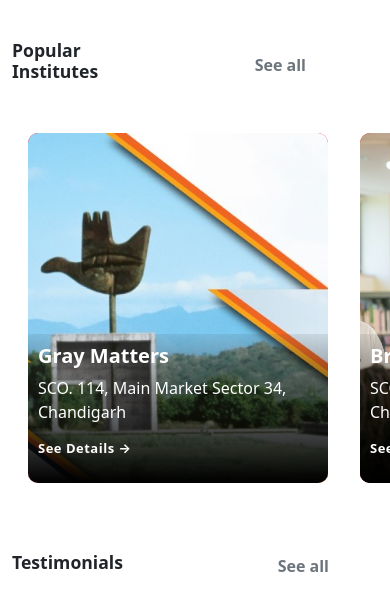
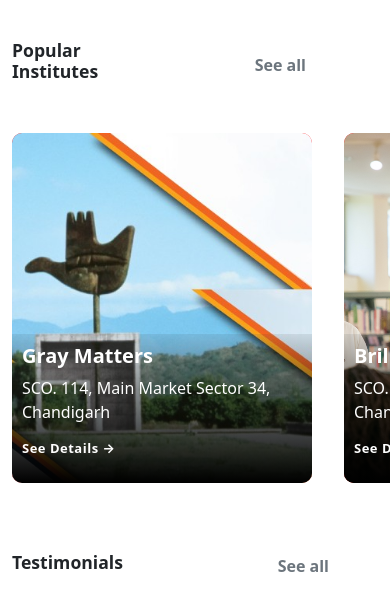
Before and after one commit to MayankDevil/Digittrix, a plain HTML site: page index.html in a window 390 px wide. Shown: the part 1240-1854 px from the top of the page. Drawn offline with Linux system fonts and the light colour scheme.

Commit message:
Add files via upload

```diff
--- a/index.html
+++ b/index.html
@@ -34,7 +34,7 @@
         | main wrapper |
         ----------------
     -->
-    <main id="login">
+    <main id="main">
 
         <!--
             ===============
--- a/src/css/style.css
+++ b/src/css/style.css
@@ -13,6 +13,14 @@
     --bs-white:#ffffff;
     --bg:#204EA2;
     --special:Caveat;
+}
+#main
+{
+    padding: 0;
+    margin: 0;
+    width: 100%;
+    overflow: auto;
+    overflow-x: hidden;
 }
 
 
@@ -460,8 +468,12 @@ section
     {
         display: flex;
         flex-wrap: nowrap;
-        overflow: hidden;
+        overflow-x:auto;
         scroll-snap-type: x mandatory ;
+    }
+    .responsiveRule > div
+    {
+        scroll-snap-align: start;
     }
     .responsiveRule::-webkit-scrollbar,
     .responsiveRule::-webkit-scrollbar-thumb
```
